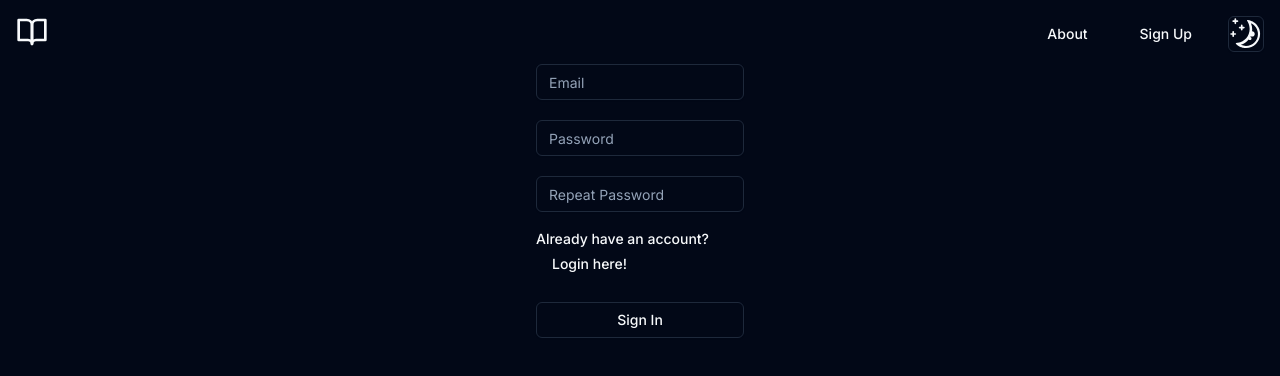
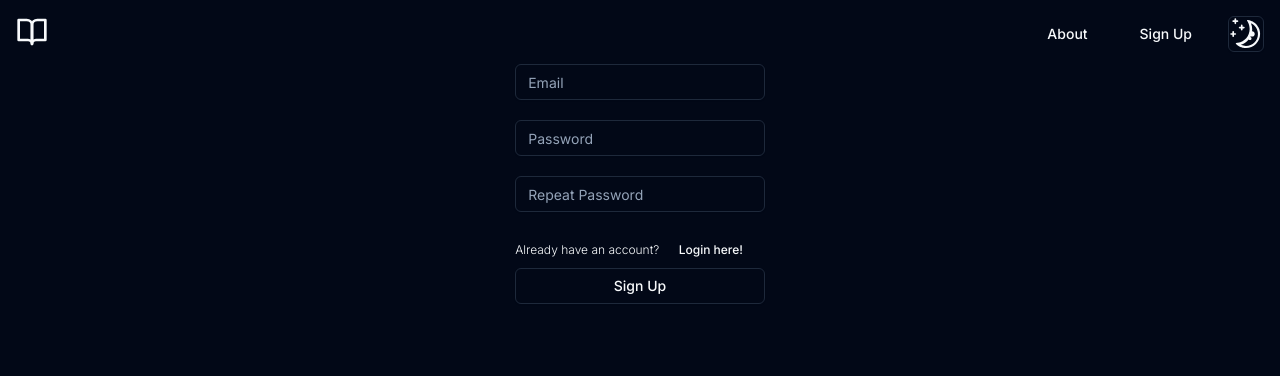
Before and after one commit to S1ro1/blogsie, a Next.js app: page /auth/signup in a window 1280 px wide. Shown: the top 376 px of the page. Built offline with nearby package versions, Linux system fonts and the light colour scheme; no server answers; what @next/env would draw is missing.

Commit message:
Cleanup, minor style fixes on register/login pages

```diff
--- a/app/auth/signin/page.tsx
+++ b/app/auth/signin/page.tsx
@@ -6,6 +6,8 @@ import {signIn} from "next-auth/react";
 import {useSearchParams} from "next/navigation";
 import {useEffect, useRef} from "react";
 import {showToast} from "@/lib/utils";
+import {Label} from "@/components/ui/label";
+import {LinkButton} from "@/components/link-button";
 
 export default function Page() {
   const params = useSearchParams();
@@ -41,10 +43,13 @@ export default function Page() {
 
   return (
     <div className={"flex justify-center p-4"}>
-      <form className={"flex flex-col gap-y-5 lg:w-1/6 md:w-1/4 w-full"} action={login}>
+      <form className={"flex flex-col gap-y-5 lg:w-1/5 md:w-1/2 w-[80%]"} action={login}>
         <Input type={"email"} placeholder={"Email"} name={"email"}/>
         <Input type={"password"} placeholder={"Password"} name={"password"}/>
-        <Button type={"submit"} variant={"outline"}>Sign In</Button>
+        <div className={"w-full"}>
+          <Label className={"font-light text-xs"}>{"Don't have an account yet? "}<LinkButton href={"/auth/signup"} text={"Register here!"} className={"font-medium text-xs"}/></Label>
+          <Button type={"submit"} variant={"outline"} className={"w-full"}>Sign In</Button>
+        </div>
       </form>
     </div>
   )
--- a/app/auth/signup/page.tsx
+++ b/app/auth/signup/page.tsx
@@ -37,12 +37,14 @@ export default function Page() {
 
   return (
     <div className={"flex justify-center p-4"}>
-      <form className={"flex flex-col gap-y-5 lg:w-1/6 md:w-1/4 w-full"} action={register}>
+      <form className={"flex flex-col gap-y-5 lg:w-1/5 md:w-1/2 w-[80%]"} action={register}>
         <Input type={"email"} placeholder={"Email"} name={"email"}/>
         <Input type={"password"} placeholder={"Password"} name={"password"}/>
         <Input type={"password"} placeholder={"Repeat Password"} name={"repeatPassword"}/>
-        <Label>Already have an account? <LinkButton href={"/auth/signin"} text={"Login here!"}/></Label>
-        <Button type={"submit"} variant={"outline"}>Sign In</Button>
+        <div className={"w-full"}>
+          <Label className={"font-light text-xs"}>Already have an account? <LinkButton href={"/auth/signin"} text={"Login here!"} className={"font-medium text-xs"}/></Label>
+          <Button type={"submit"} variant={"outline"} className={"w-full"}>Sign Up</Button>
+        </div>
       </form>
     </div>
     )
```
